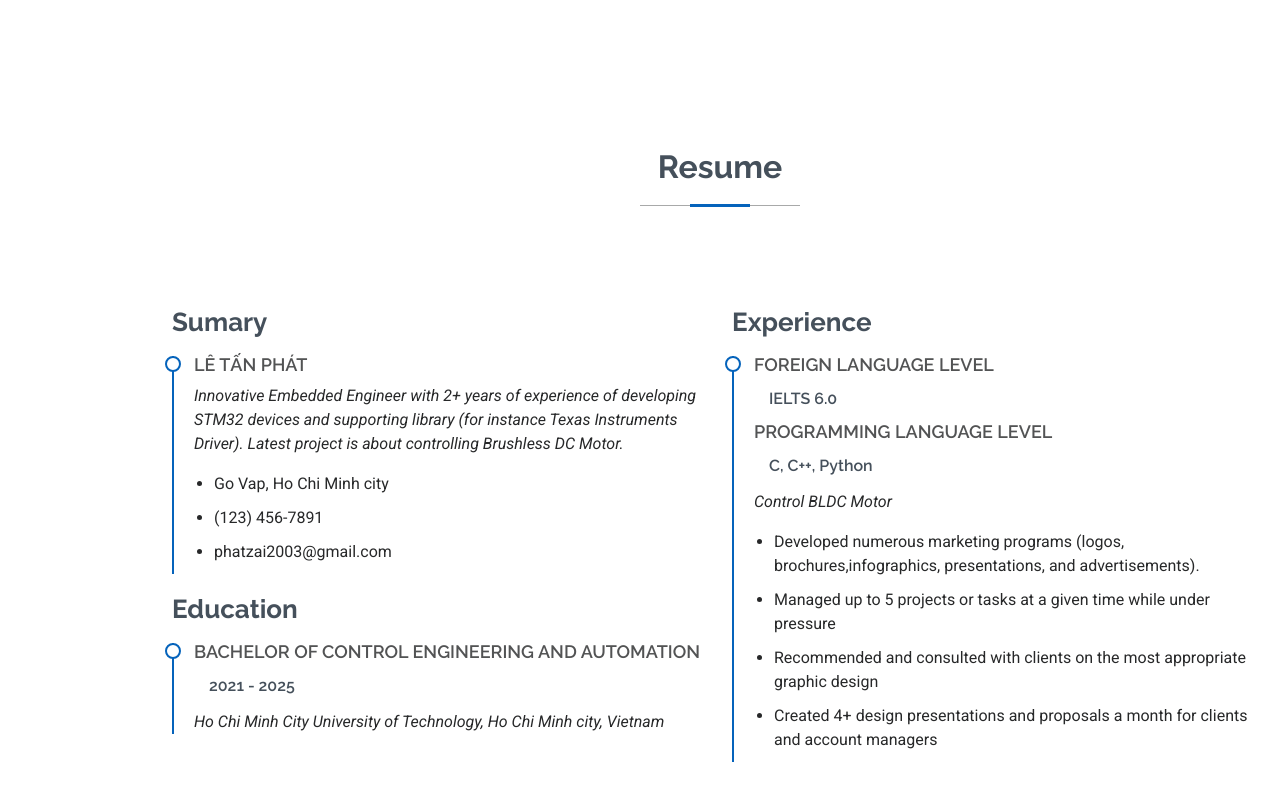
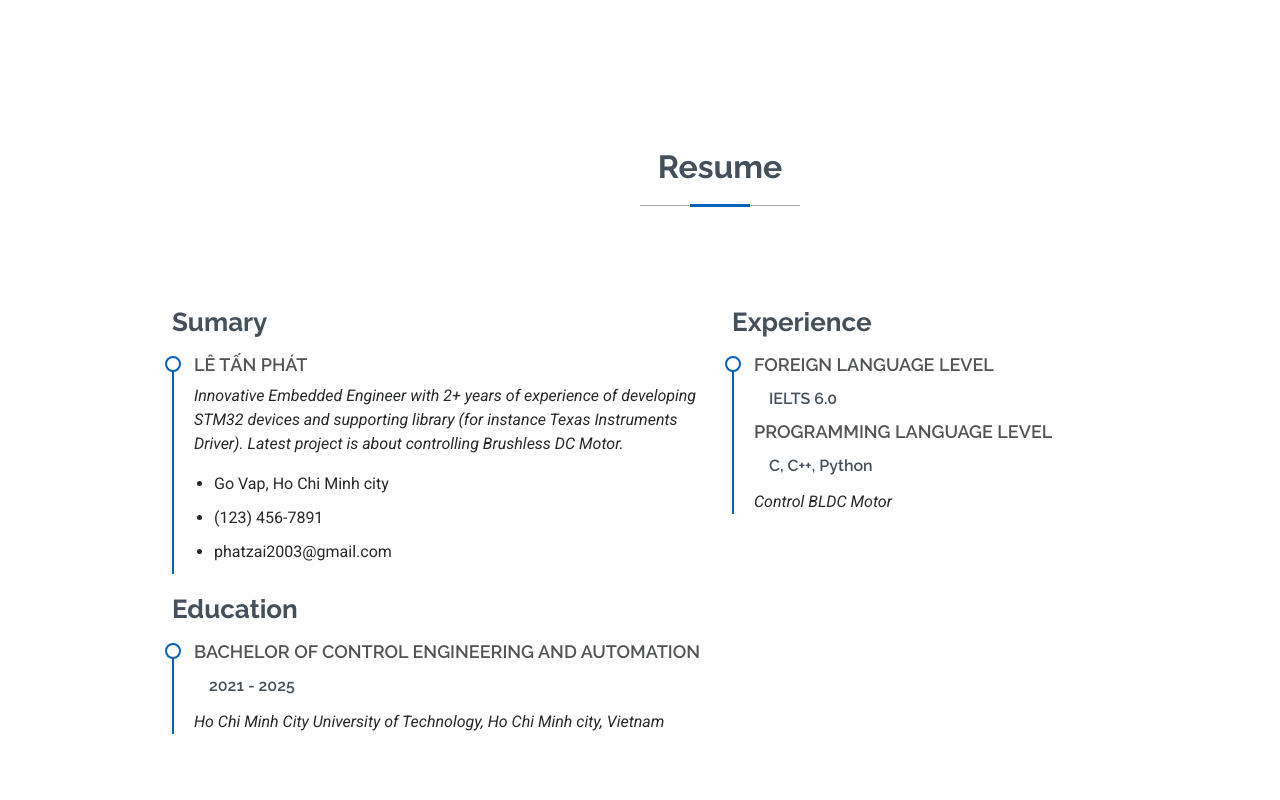
Before and after one commit to On3-dream/Personal-Website, a plain HTML site: page index.html in a window 1280 px wide. Shown: the part 1439-2239 px from the top of the page. Drawn offline with Linux system fonts and the light colour scheme.

Commit message:
Just test

```diff
--- a/index.html
+++ b/index.html
@@ -231,25 +231,7 @@
                 <h4>Programming Language Level</h4>
                 <h5>C, C++, Python</h5>
                 <p><em>Control BLDC Motor</em></p>
-                <ul>
-                  <li>
-                    Developed numerous marketing programs (logos,
-                    brochures,infographics, presentations, and advertisements).
-                  </li>
-                  <li>
-                    Managed up to 5 projects or tasks at a given time while
-                    under pressure
-                  </li>
-                  <li>
-                    Recommended and consulted with clients on the most
-                    appropriate graphic design
-                  </li>
-                  <li>
-                    Created 4+ design presentations and proposals a month for
-                    clients and account managers
-                  </li>
-                </ul>
-              </div>
+
               <!-- Edn Resume Item -->
             </div>
           </div>
```
